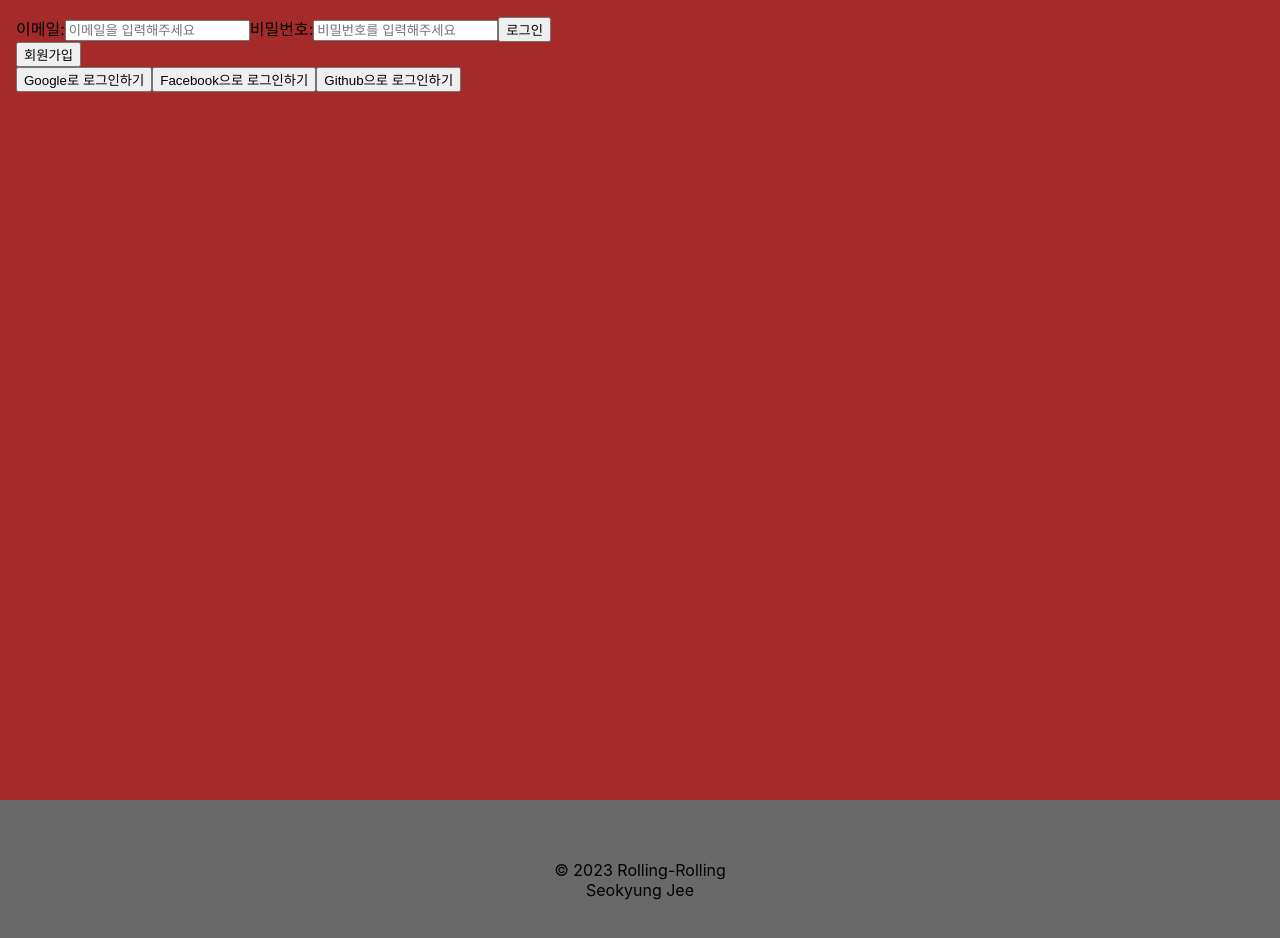
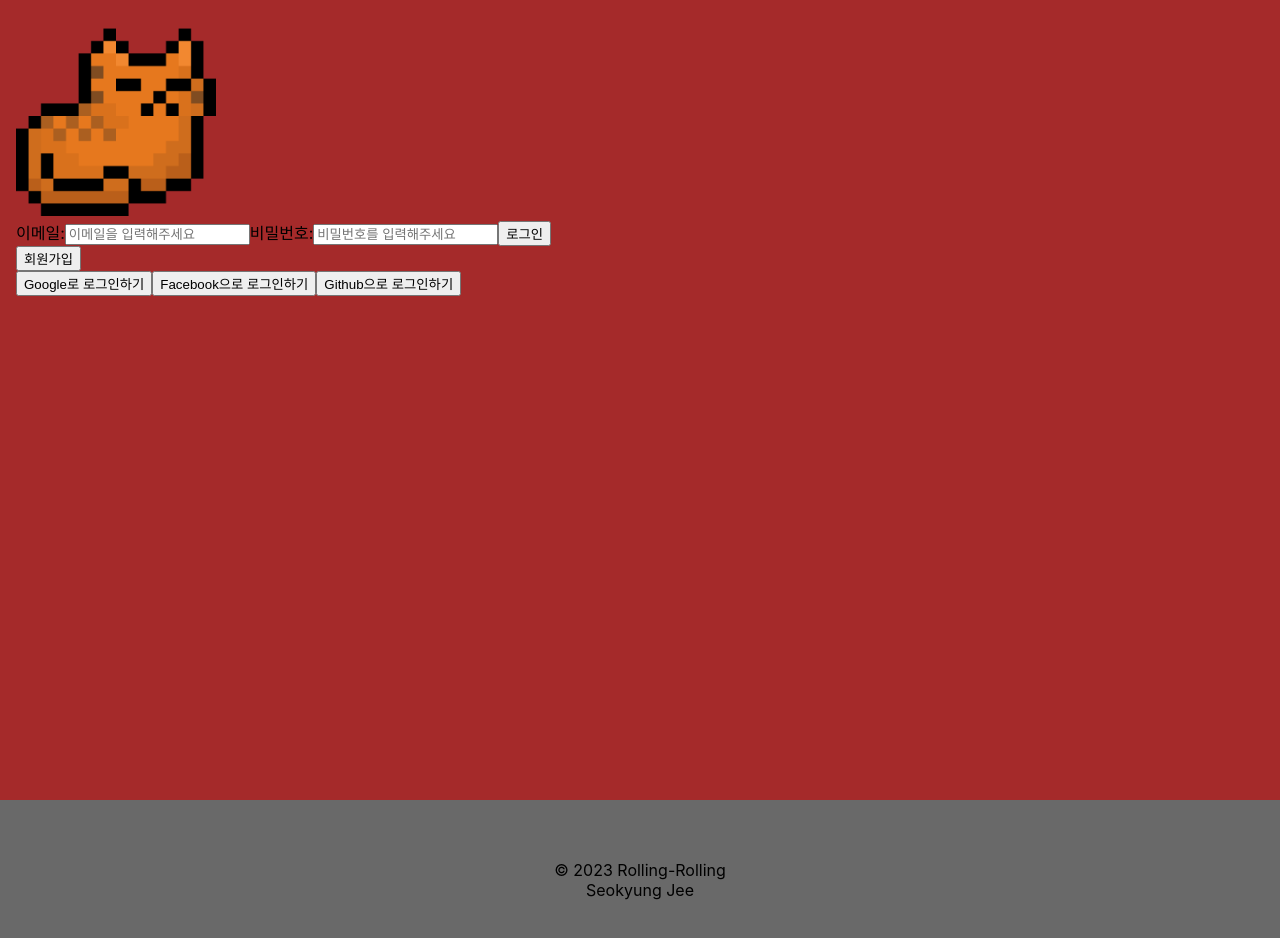
Before and after one commit to Seokyung/Rolling-Rolling, a React (Create React App) app: page / in a window 1280 px wide. Shown: the top 938 px of the page. Built offline with nearby package versions, Linux system fonts and the light colour scheme; no server answers; a web font is replaced by a local one.

Commit message:
Style: Change desktop container classname and Add logo image

```diff
--- /dev/null
+++ b/src/components/menu/Logo.css
@@ -0,0 +1,6 @@
+.logoContainer {
+}
+
+.logoImg {
+	width: 200px;
+}
--- /dev/null
+++ b/src/components/menu/Logo.js
@@ -0,0 +1,13 @@
+import React from "react";
+import logoImg from "assets/logo.png";
+import "./Logo.css";
+
+function Logo() {
+	return (
+		<div className="logoContainer">
+			<img className="logoImg" src={logoImg} alt="logo" />
+		</div>
+	);
+}
+
+export default Logo;
--- a/src/pages/Auth.css
+++ b/src/pages/Auth.css
@@ -1,4 +1,4 @@
-.authContainerPC {
+.authContainerDesktop {
 	display: flex;
 	flex-direction: column;
 	width: 100vw;
--- a/src/pages/Auth.js
+++ b/src/pages/Auth.js
@@ -6,9 +6,10 @@ import {
 	FacebookAuthProvider,
 	GithubAuthProvider,
 } from "firebase/auth";
-import AuthForm from "components/AuthForm";
+import AuthForm from "components/authForm/AuthForm";
 import { Desktop, Tablet, Mobile } from "components/mediaQuery";
 import "./Auth.css";
+import Logo from "components/menu/Logo";
 
 function Auth() {
 	const [socialError, setSocialError] = useState("");
@@ -35,7 +36,8 @@ function Auth() {
 	return (
 		<>
 			<Desktop>
-				<div className="authContainerPC">
+				<div className="authContainerDesktop">
+					<Logo />
 					<AuthForm />
 					<div>
 						<button name="google" onClick={onSocialClick}>
@@ -54,6 +56,7 @@ function Auth() {
 
 			<Tablet>
 				<div className="authContainerTablet">
+					<Logo />
 					<AuthForm />
 					<div>
 						<button name="google" onClick={onSocialClick}>
@@ -72,6 +75,7 @@ function Auth() {
 
 			<Mobile>
 				<div className="authContainerMobile">
+					<Logo />
 					<AuthForm />
 					<div>
 						<button name="google" onClick={onSocialClick}>
--- a/src/pages/Home.css
+++ b/src/pages/Home.css
@@ -1,4 +1,4 @@
-.homeContainerPC {
+.homeContainerDesktop {
 	display: flex;
 	flex-direction: column;
 	width: 100vw;
--- a/src/pages/Home.js
+++ b/src/pages/Home.js
@@ -14,7 +14,7 @@ function Home() {
 	return (
 		<>
 			<Desktop>
-				<div className="homeContainerPC">
+				<div className="homeContainerDesktop">
 					<h2>Home</h2>
 					<button onClick={showPaperModal}>Paper 만들기</button>
 					{paperModal && <CreatePaper setPaperModal={setPaperModal} />}
--- a/src/pages/Profile.css
+++ b/src/pages/Profile.css
@@ -1,4 +1,4 @@
-.profileContainerPC {
+.profileContainerDesktop {
 	display: flex;
 	flex-direction: column;
 	width: 100vw;
--- a/src/pages/Profile.js
+++ b/src/pages/Profile.js
@@ -96,7 +96,7 @@ function Profile({ refreshUser }) {
 	return (
 		<>
 			<Desktop>
-				<div className="profileContainerPC">
+				<div className="profileContainerDesktop">
 					<img src={`${userObj.photoURL}`} width="100px" alt="profileImage" />
 					<h2>{userObj.displayName}</h2>
 					<EditProfile refreshUser={refreshUser} />
```
Also changed, not shown: src/assets/logo.png (added), src/components/authForm/AuthForm.css (added), src/components/authForm/AuthForm.js (renamed from src/components/AuthForm.js).
